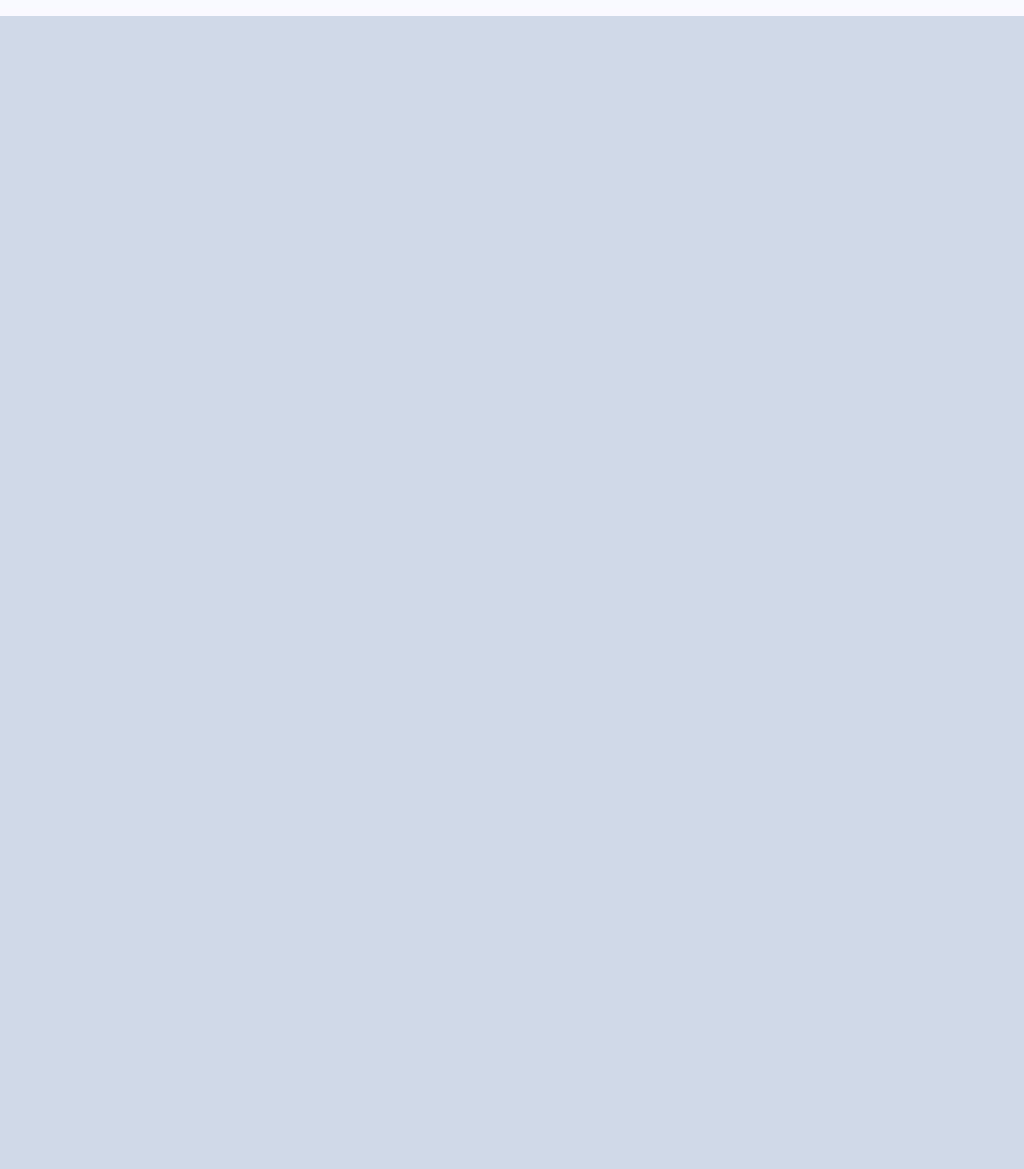
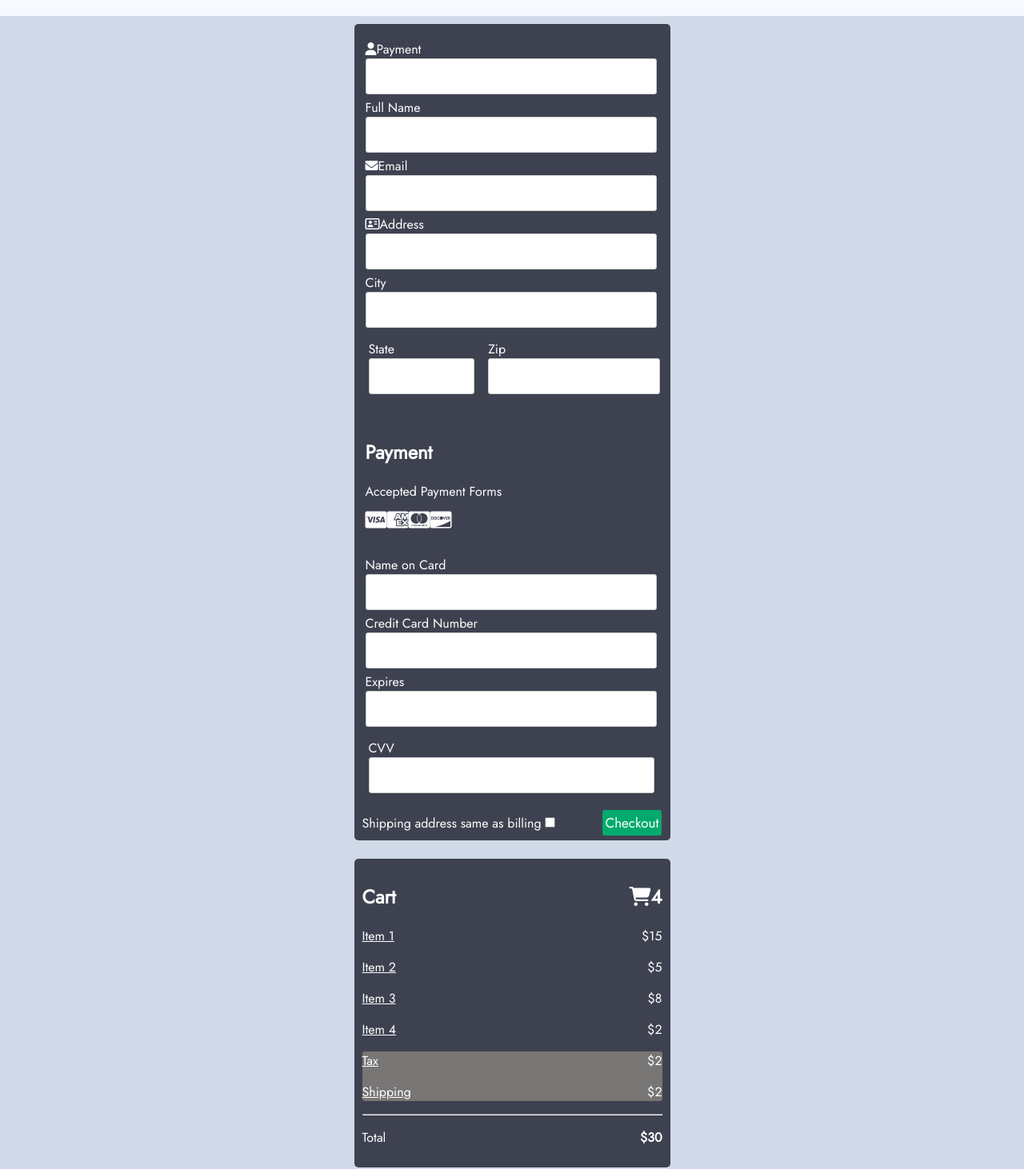
Before and after one commit to 303dog/churchform, a React (Create React App) app: page /payment in a window 1280 px wide. Shown: the part 169-1631 px from the top of the page at 80% size. Before the commit the page ends 800 px from the top, so only its background shows below. Built offline with nearby package versions, Linux system fonts and the light colour scheme.

Commit message:
roughed out payment component

```diff
--- a/src/App.js
+++ b/src/App.js
@@ -5,7 +5,7 @@ import Layout from './component/Layout'
 import AutoCalcForm from './component/AutoCalcForm'
 import RequestForm from './component/RequestForm'
 import Upload from './component/Upload'
-import Checkout from './component/Checkout'
+import Payment from './component/Payment'
 
 
 
@@ -17,7 +17,7 @@ function App() {
       <Route exact path='/' component={Layout} />
       <Route path='/order' component={AutoCalcForm} />
       <Route path='/request' component={RequestForm} />
-      <Route path='/cart' component={Checkout} />
+      <Route path='/payment' component={Payment} />
       <Route path='/upload' component={Upload} />
       </Switch>
 
--- a/src/component/AutoCalcForm.js
+++ b/src/component/AutoCalcForm.js
@@ -72,7 +72,7 @@ const ProductList = ({ products, onChange }) => (
         <Button
           type='Submit'
           className='auto__button'
-          onClick={""}
+          onChange={""}
           title='Submit'
         />
       </fieldset>
--- a/src/component/Checkout.js
+++ /dev/null
@@ -1,16 +0,0 @@
-import React from 'react'
-
-
-class Checkout extends React.Component {
-
-
-    render() {
-        return(
-            <div className='checkout__container'>
-                <h3>Checkout</h3>
-            </div>
-        )
-    }
-}
-
-export default Checkout;
--- a/src/component/NavBar.css
+++ b/src/component/NavBar.css
@@ -57,14 +57,14 @@
   background-color: rgba(195, 207, 224, 0.774);
   border-radius: 50%;
 }
-.nav__cart {
+.nav__payment {
   margin: 0.4%;
   padding: 1%;
   background: ghostwhite;
   color: black;
 }
 
-.nav__cart:hover {
+.nav__payment:hover {
   background-color:  rgba(195, 207, 224, 0.774);
   border-radius: 50%;
 }
--- a/src/component/NavBar.js
+++ b/src/component/NavBar.js
@@ -30,8 +30,8 @@ export default function NavBar() {
             {" "}
           </NavLink>
           <NavLink
-            to='/cart'
-            className='nav__cart'
+            to='/payment'
+            className='nav__payment'
           >
             <i class="fas fa-shopping-cart"></i>
             {" "}
--- /dev/null
+++ b/src/component/Payment.css
@@ -0,0 +1,112 @@
+.payment__row  {
+    display: -ms-flexbox; /* IE10 */
+    display: flex;
+    -ms-flex-wrap: wrap; /* IE10 */
+    flex-wrap: wrap;
+    margin: 0 -16px;
+  }
+
+  .payment__col25 {
+    -ms-flex: 25%; /* IE10 */
+    flex: 25%;
+  }
+
+  .payment__col50 {
+    -ms-flex: 50%; /* IE10 */
+    flex: 50%;
+  }
+
+  .payment__col75 {
+    -ms-flex: 75%; /* IE10 */
+    flex: 75%;
+  }
+
+  .payment__col25,
+  .payment__col50,
+  .payment__col75 {
+    padding: 10px 20px;
+  }
+
+  .payment__container {
+    content: justify;
+    border-radius: 5px;
+    background-color: rgb(62, 66, 80);
+    padding: 10px;
+    width: 375px;
+    margin-right: auto;
+    margin-left: auto;
+    margin-top: auto;
+    margin-bottom: .25%;
+    color: white;
+  }
+
+    .payment__costs{
+        background-color: rgb(120, 117, 117);
+        border-radius: 3px;
+        color: white;
+        border: 2px white;
+    }
+
+  .payment__input[type=text] {
+    width: 90%;
+    margin-bottom: 5px;
+    padding: 12px 16px;
+    border: 1px solid #ccc;
+    border-radius: 3px;
+  }
+
+  .payment__zip {
+    width: 90%;
+    margin-bottom: 5px;
+    padding: 12px 12px;
+    border: 1px solid #ccc;
+    border-radius: 3px;
+  }
+
+  label {
+    border-radius: 4px;
+    width:  80%;
+    box-sizing: border-box;
+    resize: vertical;
+  }
+
+  .payment__icons {
+    margin-bottom: 20px;
+    padding: 7px 0;
+    font-size: 24px;
+  }
+
+  .payment__button {
+    background-color: #04AA6D;
+    color: white;
+    padding: 4px;
+    margin: 10px 0;
+    border: none;
+    width: 100%;
+    border-radius: 3px;
+    cursor: pointer;
+    font-size: 17px;
+  }
+
+  .payment__button:hover {
+    background-color: #45a049;
+  }
+
+  span.payment__price, .payment__shipping, .payment__tax  {
+    float: right;
+    color: white;
+  }
+
+  a {
+   color: white;
+  }
+
+  /* Responsive layout - when the screen is less than 800px wide, make the two columns stack on top of each other instead of next to each other (and change the direction - make the "cart" column go on top) */
+  @media (max-width: 800px) {
+    .payment__row {
+      flex-direction: column-reverse;
+    }
+    .payment__col25 {
+      margin-bottom: 20px;
+    }
+  }
--- /dev/null
+++ b/src/component/Payment.js
@@ -0,0 +1,195 @@
+import React from "react";
+import "./Payment.css";
+
+class Payment extends React.Component {
+  constructor(props) {
+    super(props);
+    this.state = {
+      items: "",
+      quantity: "",
+      price: "",
+      shipping: "",
+    };
+  }
+
+  render() {
+    return (
+      <>
+        <div className='payment__row'>
+          <div className='payment__col75'>
+            <div className='payment__container'>
+              <form>
+                <div className='payment__row'>
+                  <div className='payment__col50'>
+                    {" "}
+                    <label>
+                      <i class='fa fa-user'></i>Payment
+                    </label>
+                    <input
+                    className='payment__input'
+                      type='text'
+                      value={this.state.value}
+                      onChange={this.handleChange}
+                    />
+                    <label>Full Name</label>
+                    <input
+                    className='payment__input'
+                      type='text'
+                      value={this.state.value}
+                      onChange={this.handleChange}
+                    />
+                    <label>
+                      <i class='fa fa-envelope'></i>Email
+                    </label>
+                    <input
+                    className='payment__input'
+                      type='text'
+                      value={this.state.value}
+                      onChange={this.handleChange}
+                    />
+                    <label>
+                      <i class='fa fa-address-card-o'></i>Address
+                    </label>
+                    <input
+                    className='payment__input'
+                      type='text'
+                      value={this.state.value}
+                      onChange={this.handleChange}
+                    />
+                    <label>City</label>
+                    <input
+                    className='payment__input'
+                      type='text'
+                      value={this.state.value}
+                      onChange={this.handleChange}
+                    />
+                    <div className='payment__row'>
+                      <div className='payment__col25'>
+                        <label>State</label>
+                        <input
+                        className='payment__input'
+                          type='text'
+                          value={this.state.value}
+                          onChange={this.handleChange}
+                        />
+                      </div>
+                      <div className='payment__col50'>
+                        <label>Zip</label>
+                        <input
+                        className='payment__zip'
+                          type='text'
+                          value={this.state.value}
+                          onChange={this.handleChange}
+                        />
+                      </div>
+                    </div>
+                  </div>
+                  <div className='payment__col50'>
+                    <h2>Payment</h2>
+                    <label>Accepted Payment Forms</label>
+                    <div className='payment__icons'>
+                      <i class='fa fa-cc-visa'></i>
+                      <i class='fa fa-cc-amex'></i>
+                      <i class='fa fa-cc-mastercard'></i>
+                      <i class='fa fa-cc-discover'></i>
+                    </div>
+                    <label>Name on Card</label>
+                    <input
+                    className='payment__input'
+                      type='text'
+                      value={this.state.value}
+                      onChange={this.handleChange}
+                    />
+                    <label>Credit Card Number</label>
+                    <input
+                    className='payment__input'
+                      type='text'
+                      value={this.state.value}
+                      onChange={this.handleChange}
+                    />
+                    <label>Expires</label>
+                    <input
+                    className='payment__input'
+                      type='text'
+                      value={this.state.value}
+                      onChange={this.handleChange}
+                    />
+                    <div className='payment__row'>
+                      <div className='payment__col50'>
+                        <label>CVV</label>
+                        <input
+                        className='payment__input'
+                          type='text'
+                          value={this.state.value}
+                          onChange={this.handleChange}
+                        />
+                      </div>
+                    </div>
+                  </div>
+                </div>
+                <label>
+                  Shipping address same as billing
+                  <input
+                  className='payment__input'
+                    type='checkbox'
+                    value={this.state.value}
+                    onChange={this.handleChange}
+                  />
+                </label>
+                <inpu type='submit' className='payment__button'>
+                  Checkout
+                </inpu>
+              </form>
+            </div>
+          </div>
+          <div className='payment__col25'>
+            <div className='payment__container'>
+              <h2>
+                Cart
+                <span className='payment__price'>
+                  <i class='fa fa-shopping-cart'></i>
+                  <b>4</b>
+                </span>
+              </h2>
+              <p>
+                <a href='#'>Item 1</a>{" "}
+                <span className='payment__price'>$15</span>
+              </p>
+              <p>
+                <a href={""}>Item 2</a>{" "}
+                <span className='payment__price'>$5</span>
+              </p>
+              <p>
+                <a href={""}>Item 3</a>{" "}
+                <span className='payment__price'>$8</span>
+              </p>
+              <p>
+                <a href={""}>Item 4</a>{" "}
+                <span className='payment__price'>$2</span>
+              </p>
+              <div className='payment__costs'>             <p>
+                   <a href={""}>Tax</a>{" "}
+                <span className='payment__tax'>$2</span>
+              </p>
+              <p>
+                   <a href={""}>Shipping</a>{" "}
+                <span className='payment__shipping'>$2</span>
+              </p>
+              </div>
+
+              <hr></hr>
+              <p>
+                Total{" "}
+                <span className='payment__price'>
+                  <b>$30</b>
+                </span>
+              </p>
+            </div>
+          </div>
+        </div>
+      </>
+    );
+  }
+}
+
+export default Payment;
```
